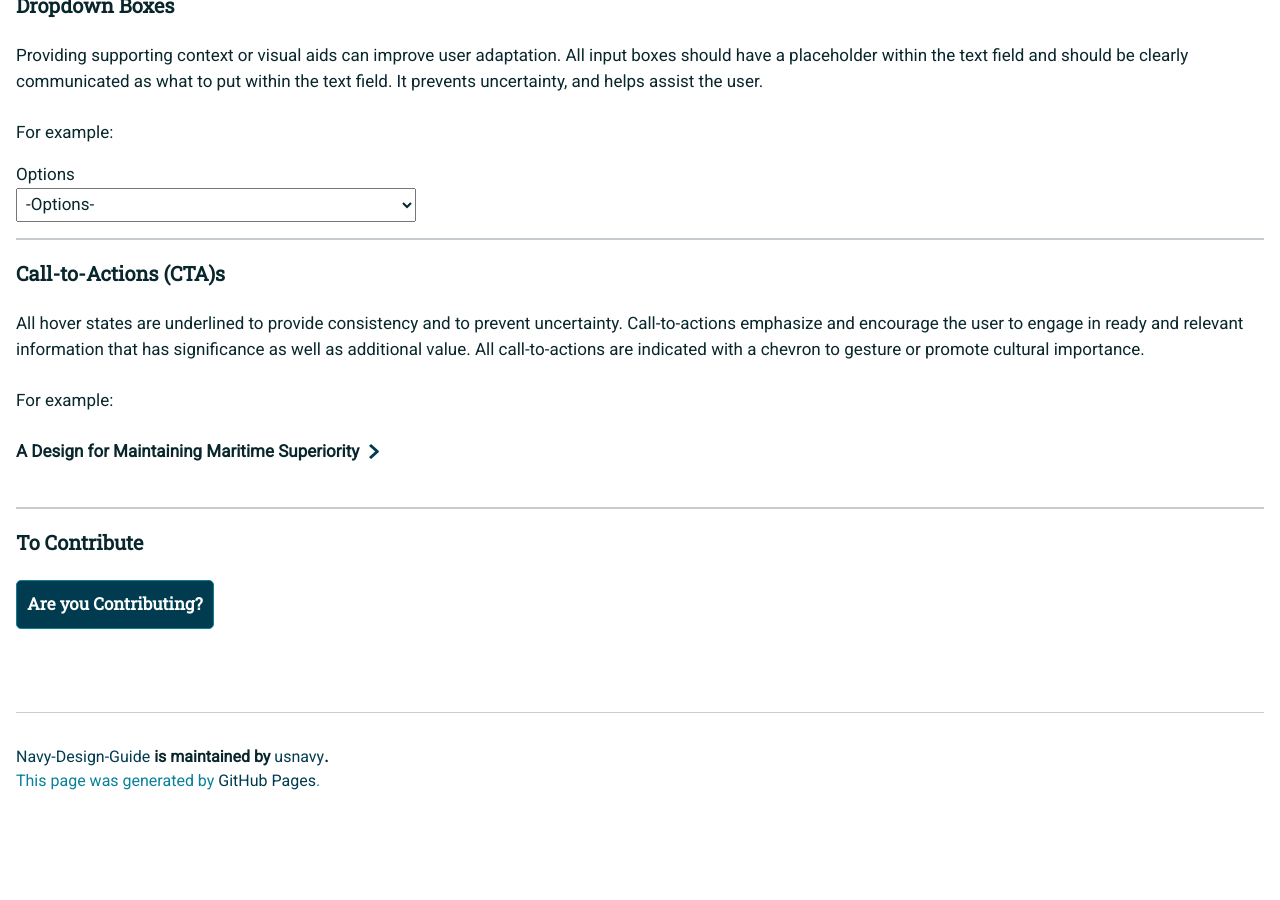
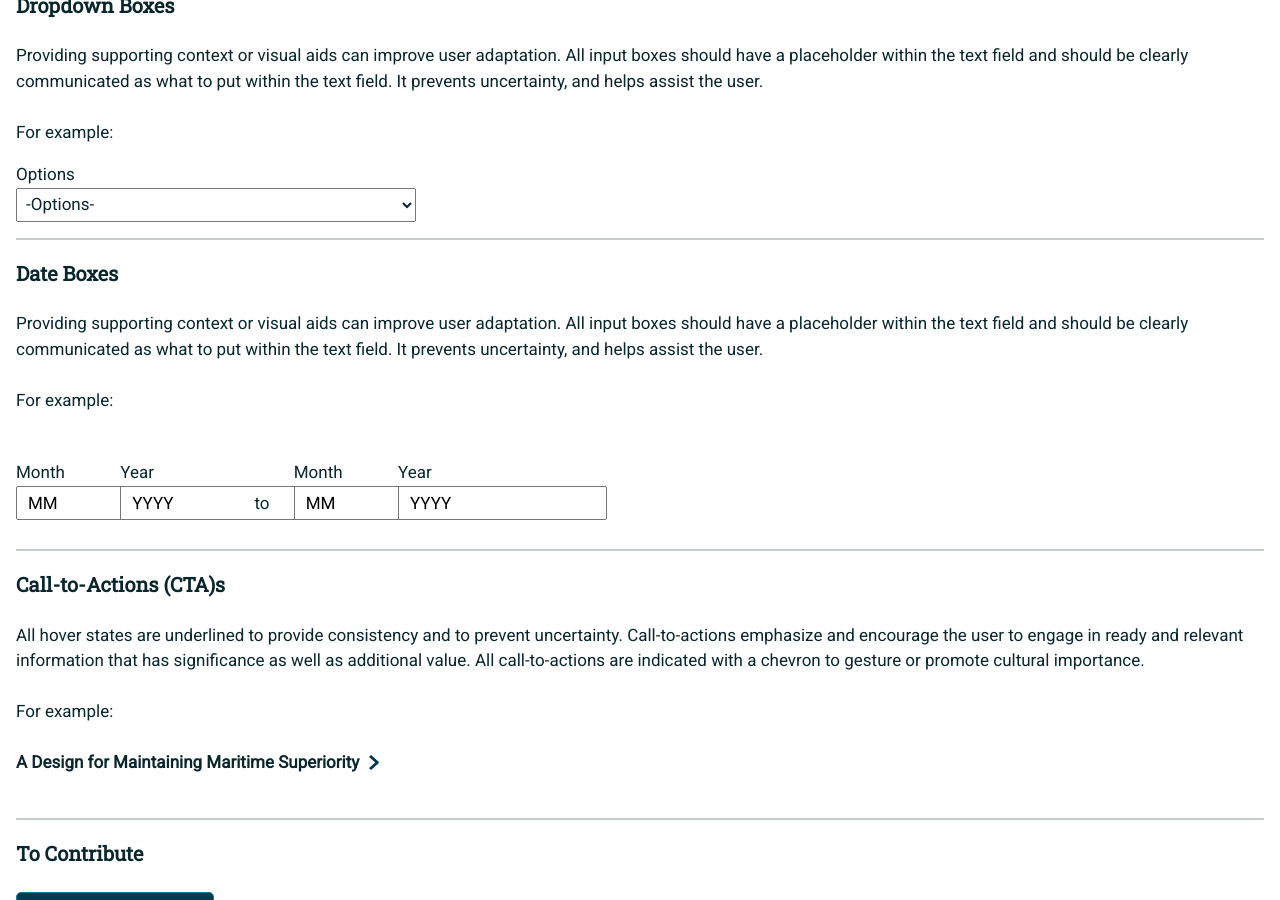
Before and after one commit to usnavy/Navy-Design-Guide, a Jekyll site: the page built from ui-elements.md, in a window 1280 px wide and 900 px high, scrolled down 2737 px. Built offline with Jekyll 4.4.1, drawn with Linux system fonts in a browser that asks for light colours; nearby versions of some CDN libraries; our own code applies the rules of GitHub Pages for plain Markdown files; before the commit the page ends 3546 px from its top, so only the background shows below that.

Commit message:
Update ui-elements.md

```diff
--- a/ui-elements.md
+++ b/ui-elements.md
@@ -65,6 +65,37 @@ For example:
 
 <hr>
 
+
+### Date Boxes
+
+Providing supporting context or visual aids can improve user adaptation.  All input boxes should have a placeholder within the text field and should be clearly communicated as what to put within the text field.  It prevents uncertainty, and helps assist the user.
+
+For example:
+
+<div class="date-filter-options">
+<div class="month-options">
+<span>Month</span>
+  <input id="start-month" type="text" name="startMonth" placeholder="MM">
+	</div>
+<div class="year-options">
+<span>Year</span>
+  <input id="start-year" type="text" name="startyear" placeholder="YYYY">
+</div>
+
+	<p>to</p>
+
+<div class="month-options">
+<span>Month</span>
+  <input id="end-month" type="text" name="startMonth" placeholder="MM">
+</div>
+<div class="year-options">
+<span>Year</span>
+  <input id="end-year" type="text" name="startyear" placeholder="YYYY">
+</div>
+</div>
+
+<hr>
+
 ### Call-to-Actions (CTA)s
 
 All hover states are underlined to provide consistency and to prevent uncertainty.  Call-to-actions emphasize and encourage the user to engage in ready and relevant information that has significance as well as additional value.  All call-to-actions are indicated with a chevron to gesture or promote cultural importance.
```
